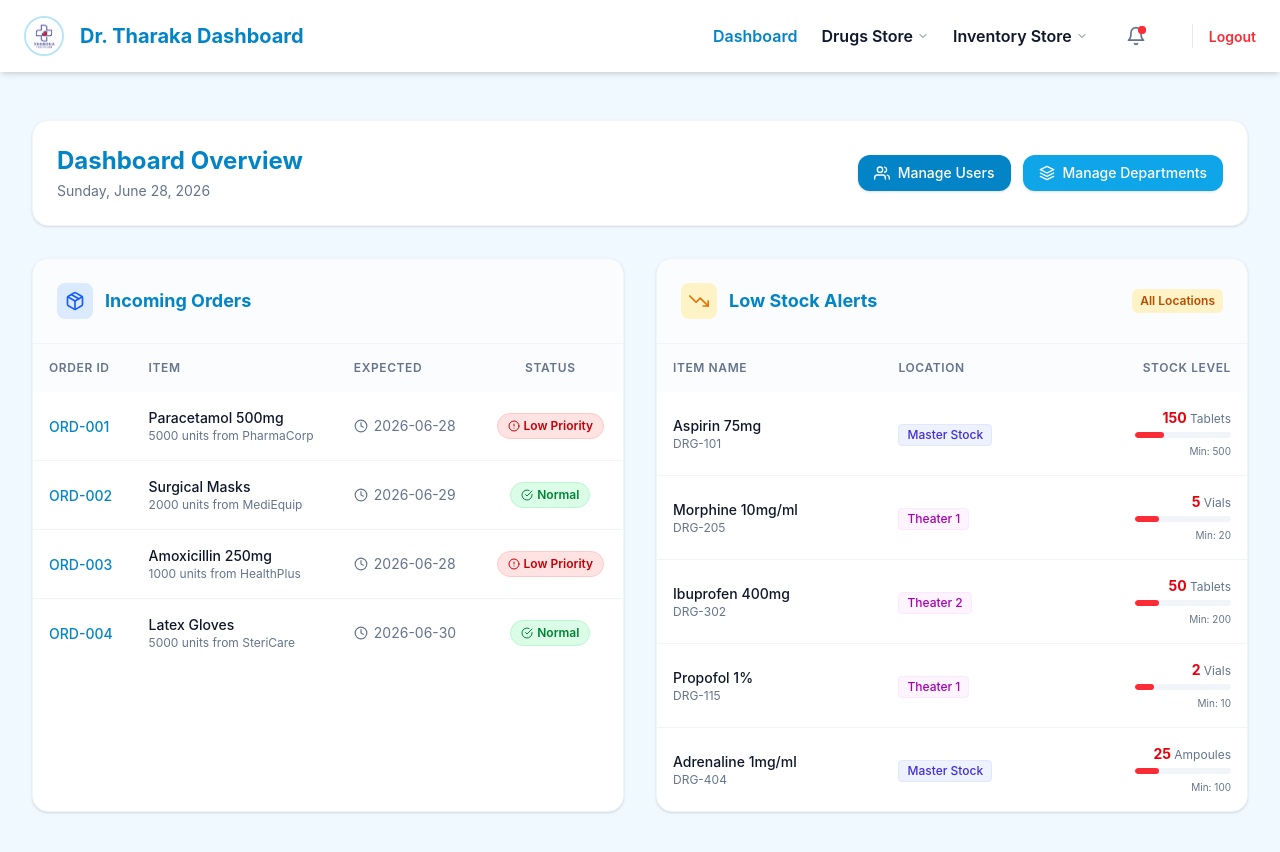
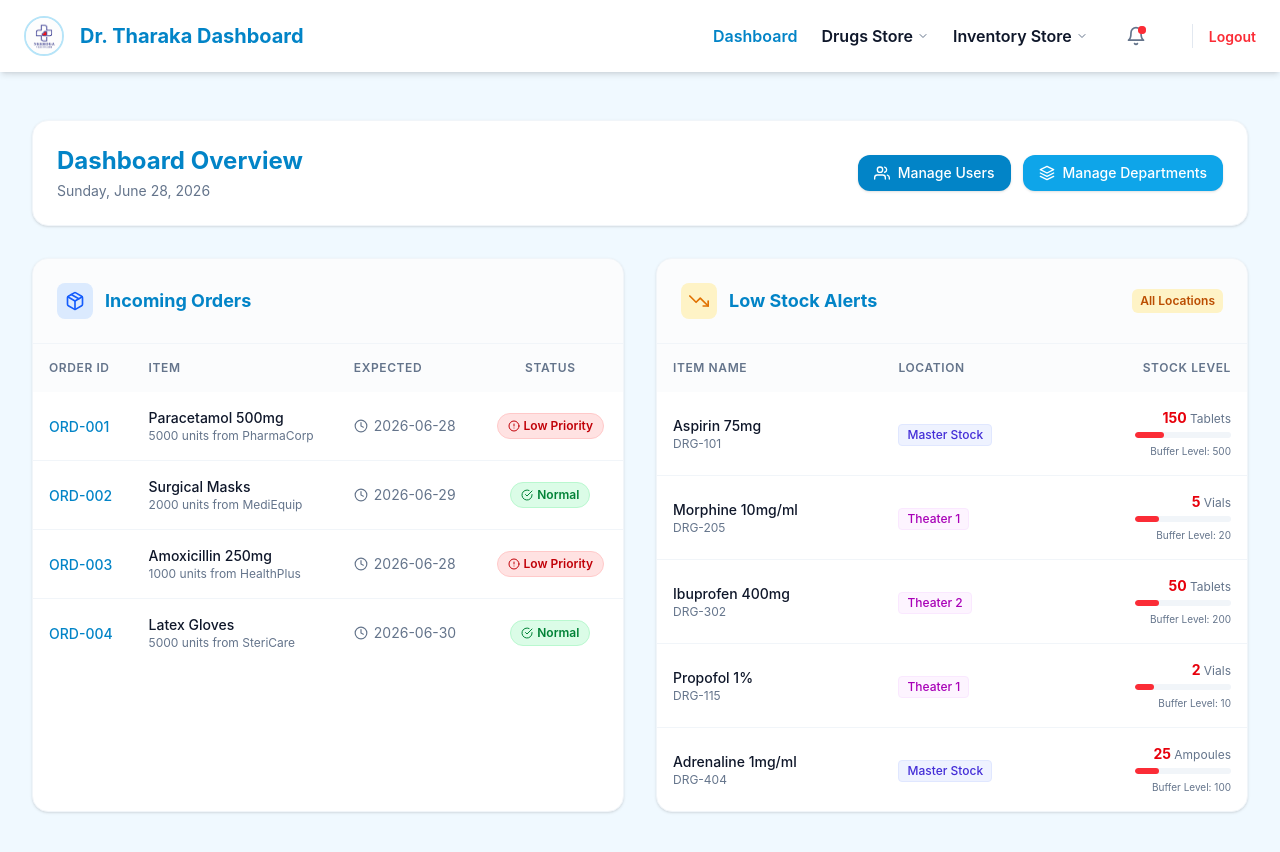
Before and after one commit to harsha2161/Neeroga_Hospital_Management_System, a React app in the folder frontend/: page /dr.tharaka in a window 1280 px wide. Shown: the top 852 px of the page. Built offline with nearby package versions, Linux system fonts and the light colour scheme; the HTML template or start-up script is replaced by a standard one.

Commit message:
feat: update label for minimum drug buffer level in DrTharakaDashboard

```diff
--- a/frontend/src/pages/dr.tharaka/drTharakaDashbourd.jsx
+++ b/frontend/src/pages/dr.tharaka/drTharakaDashbourd.jsx
@@ -156,7 +156,7 @@ export default function DrTharakaDashboard() {
                                                         <div className="w-24 bg-slate-100 rounded-full h-1.5 overflow-hidden">
                                                             <div className="bg-red-500 h-1.5 rounded-full" style={{ width: `${Math.min(percent, 100)}%` }}></div>
                                                         </div>
-                                                        <span className="text-[10px] text-hospital-muted mt-0.5">Min: {drug.min}</span>
+                                                        <span className="text-[10px] text-hospital-muted mt-0.5">Buffer Level: {drug.min}</span>
                                                     </div>
                                                 </td>
                                             </tr>
```
